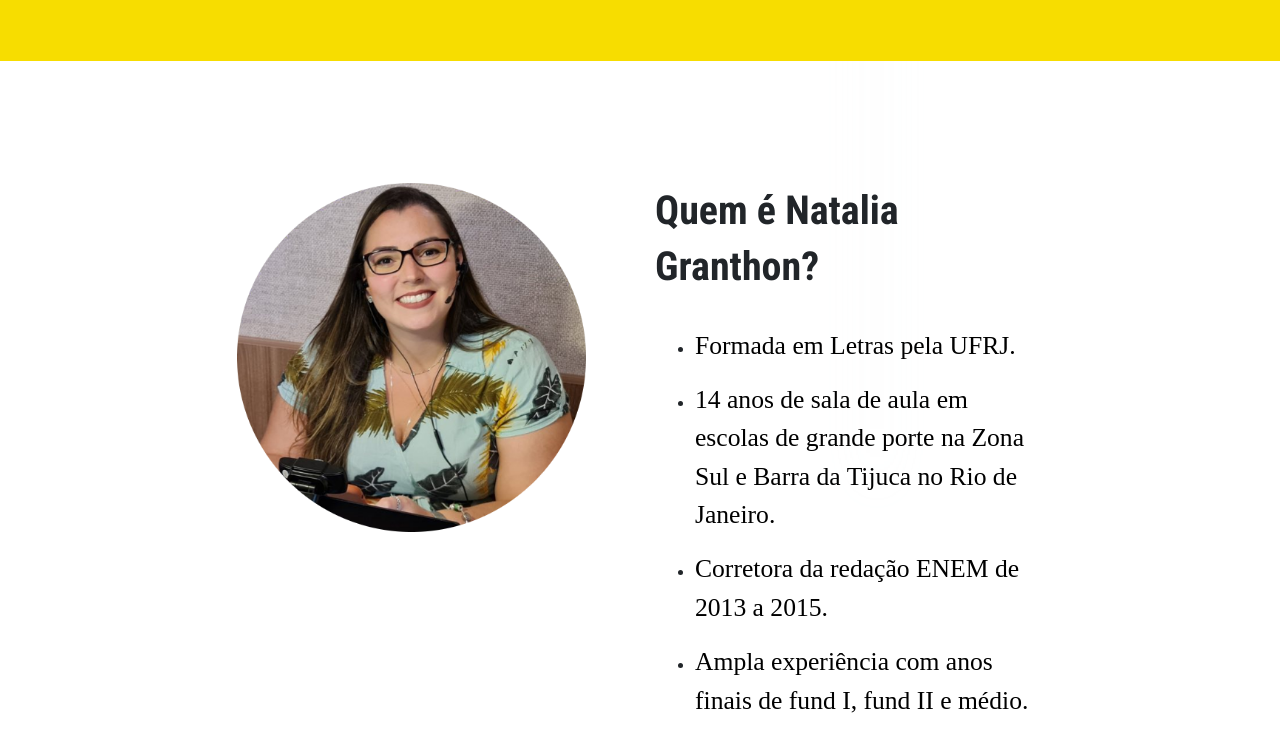
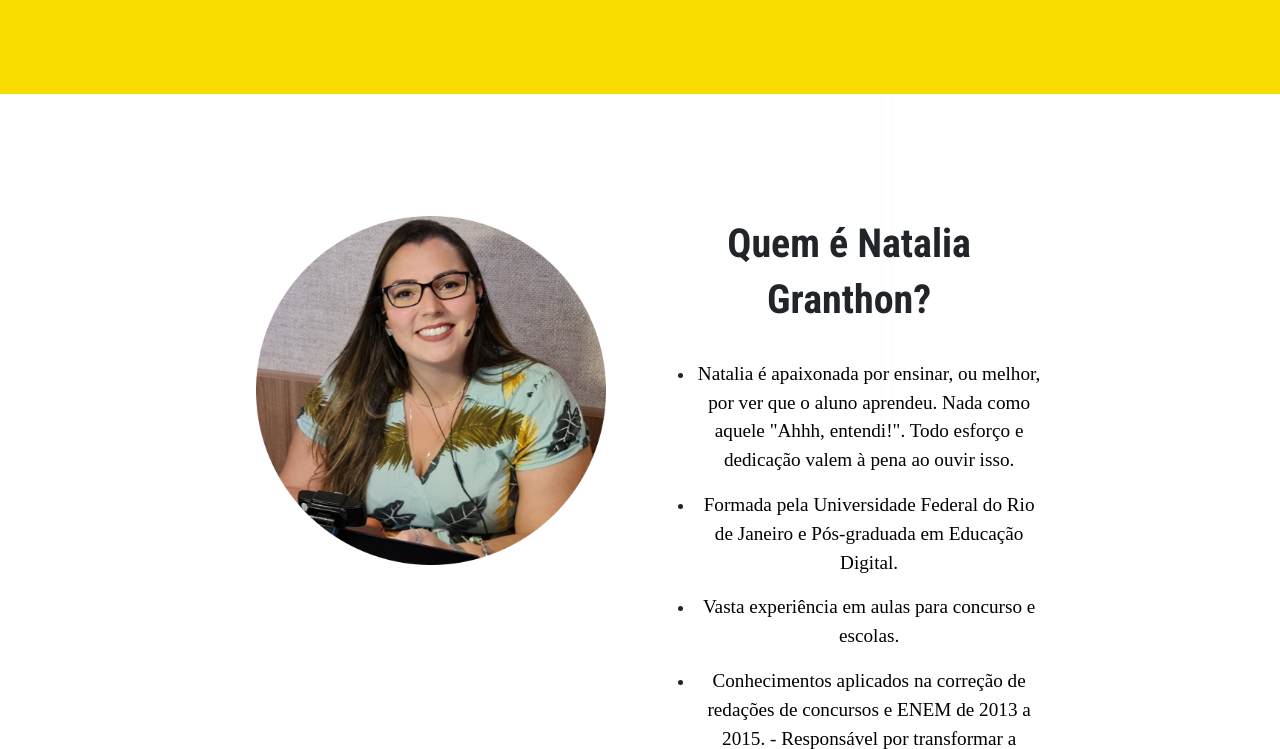
Before and after one commit to Ecyo-Felipe/palavra-chave, a plain HTML site: page index.html in a window 1280 px wide. Shown: the part 1971-2720 px from the top of the page. Drawn offline with nearby package versions, Linux system fonts and the light colour scheme.

Commit message:
16 commit

```diff
--- a/index.html
+++ b/index.html
@@ -234,25 +234,27 @@
             <h1>Quem é Natalia Granthon?</h1>
             <br>
             <ul>
-            <li><p class="blackp">Formada em Letras pela UFRJ.</p></li>
-            <li><p class="blackp">14 anos de sala de aula em escolas de
-              grande porte na Zona Sul e Barra da
-              Tijuca no Rio de Janeiro.</p></li>
-            <li><p class="blackp">Corretora da redação ENEM de 2013 a
-              2015.</p></li>
-            <li><p class="blackp">Ampla experiência com anos finais de
-              fund I, fund II e médio.</p></li>
+            <li><p class="blackp">Natalia é apaixonada por ensinar, ou melhor, por ver que o aluno aprendeu. Nada como aquele "Ahhh, entendi!". Todo esforço e dedicação valem à pena ao ouvir isso.
+            </p></li>
+            <li><p class="blackp">Formada pela Universidade Federal do Rio de Janeiro e Pós-graduada em Educação Digital.</p></li>
+            <li><p class="blackp">Vasta experiência em aulas para concurso e escolas.</p></li>
+            <li><p class="blackp">Conhecimentos aplicados na correção de redações de concursos e ENEM de 2013 a 2015.
+              - Responsável por transformar a segurança linguística de advogados, juízes, empresários, entre outros profissionais.</p></li>
 
 
-              </ul>
-              <a href="https://api.whatsapp.com/send?phone=5521984600412&text=Ol%C3%A1%2C%20vim%20do%20Instagram%20e%20quero%E2%80%A6" target="blanket">
-                <button type="button" class="btn btn-dark btn-lg neonButton"><i class="fa-solid fa fa-phone"></i>
-                  Contato</button>
-                </a>
+            </ul>
+
 
         </div>
 
+
       </div>
+
+    </div>
+    <a href="https://api.whatsapp.com/send?phone=5521984600412&text=Ol%C3%A1%2C%20vim%20do%20Instagram%20e%20quero%E2%80%A6" target="blanket">
+      <button type="button" class="btn btn-dark btn-lg neonButton"><i class="fa-solid fa fa-phone"></i>
+        Contato</button>
+      </a>
     </div>
 
   </section>
--- a/styles.css
+++ b/styles.css
@@ -329,7 +329,7 @@ h1 {
 }
 
 .navbar-collapse {
-  margin-bottom: 15px;
+  margin-bottom: 50px;
 }
 
 /* Title Image */
@@ -474,7 +474,7 @@ p {
 #aboutMe  {
   padding: 5% 5%;
   background-color: white;
-  text-align: left;
+  text-align: center;
 
 }
 
@@ -485,6 +485,8 @@ p {
   }
   .blackp {
     text-align: left;
+    font-size: 1.6rem;
+
   }
 
   #title{
@@ -502,9 +504,6 @@ p {
 
 }
 
-.navbar {
-  padding: 0px 0px 0rem;
-}
 
 .title-image2{
   width: 80%;
@@ -521,6 +520,7 @@ p {
   }
   .blackp {
     text-align: left;
+    font-size: 1.6rem;
   }
 
   #title{
@@ -564,13 +564,19 @@ p {
 
 }
 
+@media(max-width: 250px){
+  .navbar{
+    margin-left: 50px;
+  }
+}
+
 
 .imgAbt{
   width: 90%;
 }
 .blackp{
   color: black;
-  font-size: 1.6rem;
+  font-size: 1.2rem;
 
 }
 
```
